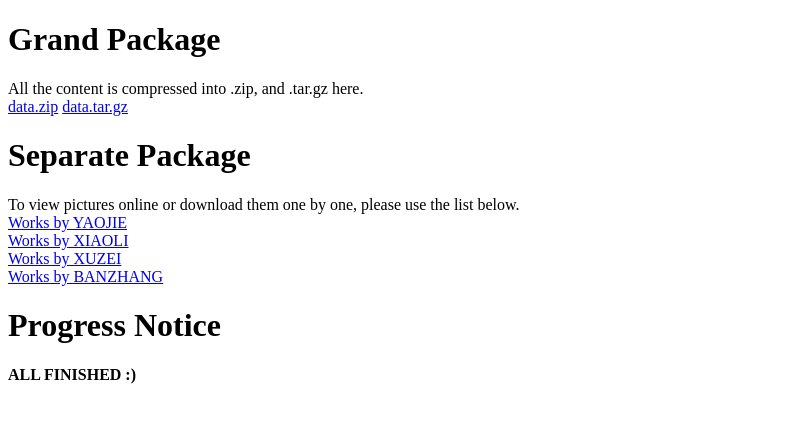
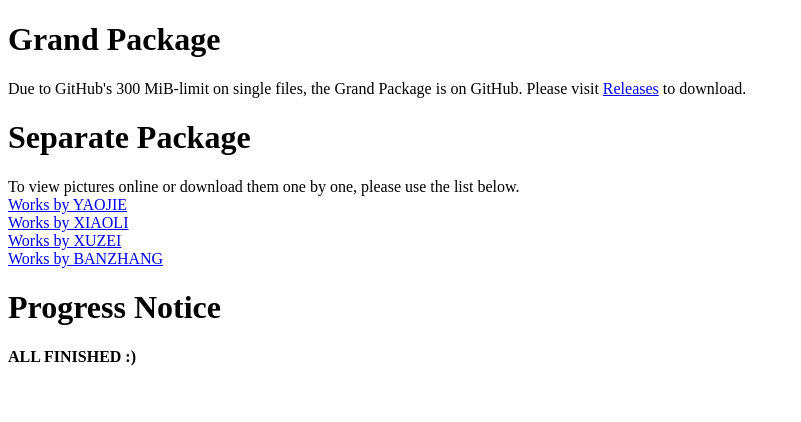
Before and after one commit to talentedbug/tulinarchive.bak, a plain HTML site: page sub/download.html in a window 1280 px wide. Shown: the whole page, without its empty margins (0-801 px from the left). Drawn offline with Linux system fonts and the light colour scheme.

```diff
--- a/sub/download.html
+++ b/sub/download.html
@@ -5,9 +5,8 @@
 <body>
     <h1>Grand Package</h1>
     <p>
-        All the content is compressed into .zip, and .tar.gz here.<br>
-        <a href="../data/data.zip">data.zip</a>
-        <a href="../data/data.tar.gz">data.tar.gz</a>
+        Due to GitHub's 300 MiB-limit on single files, the Grand Package is on GitHub. Please
+        visit <a href="https://github.com/talentedbug/tulinarchive/releases">Releases</a> to download.
     </p>
     <h1>Separate Package</h1>
     <p>
```
Also changed, not shown: index.html (+1 -1 lines).
